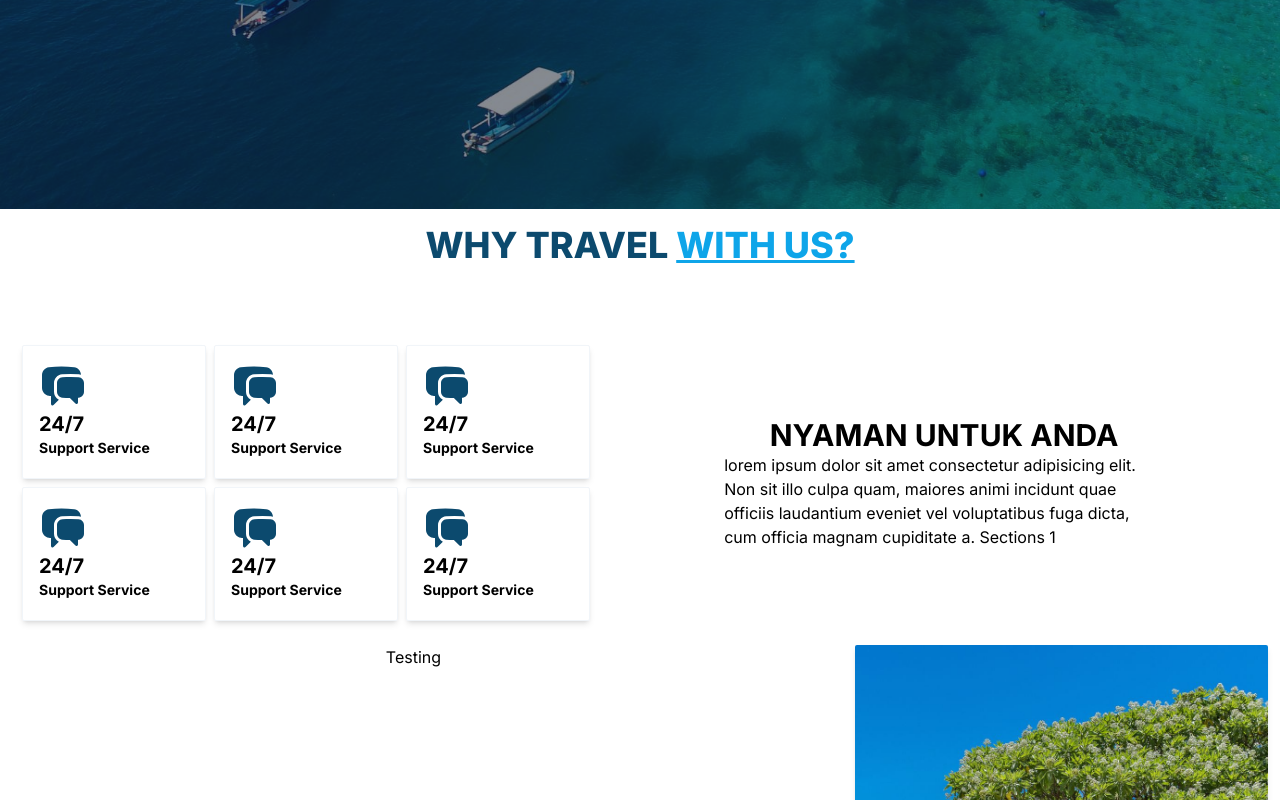
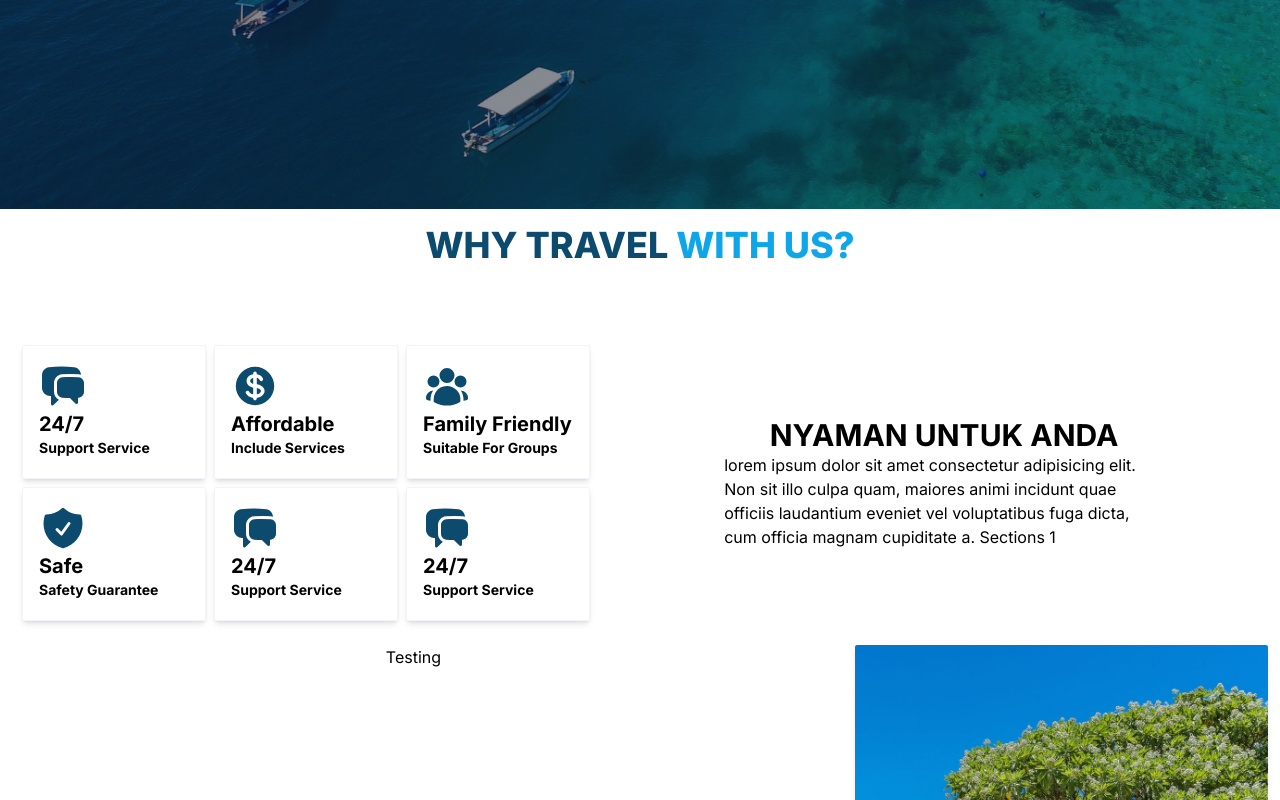
Before and after one commit to Sume-lang/theHills, a Next.js app: page / in a window 1280 px wide. Shown: the part 591-1391 px from the top of the page. Built offline with nearby package versions, Linux system fonts and the light colour scheme.

Commit message:
modified

```diff
--- a/app/sections/layouttemplates/layout.js
+++ b/app/sections/layouttemplates/layout.js
@@ -1,4 +1,9 @@
-import { HiChatBubbleLeftRight } from "react-icons/hi2";
+import {
+  HiChatBubbleLeftRight,
+  HiMiniCurrencyDollar,
+  HiUserGroup,
+  HiShieldCheck,
+} from "react-icons/hi2";
 
 const dataLayout = [
   {
@@ -11,26 +16,26 @@ const dataLayout = [
   },
   {
     id: 2,
-    name: "24/7",
-    title: "Support Service",
+    name: "Affordable",
+    title: "Include Services",
     desc: "lorem ipsum dolor sit amet consectetur adipisicing elit. Non sit illo culpa quam, maiores animi incidunt quae officiis laudantium eveniet vel voluptatibus fuga dicta, cum officia magnam cupiditate a.  Sections 2",
-    icons: <HiChatBubbleLeftRight />,
+    icons: <HiMiniCurrencyDollar />,
     link: "/",
   },
   {
     id: 3,
-    name: "24/7",
-    title: "Support Service",
+    name: "Family Friendly",
+    title: "Suitable For Groups",
     desc: "lorem ipsum dolor sit amet consectetur adipisicing elit. Non sit illo culpa quam, maiores animi incidunt quae officiis laudantium eveniet vel voluptatibus fuga dicta, cum officia magnam cupiditate a.  Sections 3",
-    icons: <HiChatBubbleLeftRight />,
+    icons: <HiUserGroup />,
     link: "/",
   },
   {
     id: 4,
-    name: "24/7",
-    title: "Support Service",
+    name: "Safe",
+    title: "Safety Guarantee",
     desc: "lorem ipsum dolor sit amet consectetur adipisicing elit. Non sit illo culpa quam, maiores animi incidunt quae officiis laudantium eveniet vel voluptatibus fuga dicta, cum officia magnam cupiditate a. Sections 4",
-    icons: <HiChatBubbleLeftRight />,
+    icons: <HiShieldCheck />,
     link: "/",
   },
   {
--- a/app/sections/layouttemplates/layouttemp.tsx
+++ b/app/sections/layouttemplates/layouttemp.tsx
@@ -70,7 +70,7 @@ export default function Layouttemp() {
           }}
         >
           <h1 className="text-4xl font-extrabold uppercase text-start text-sky-900">
-            Why Travel <span className="text-sky-500 underline">with Us?</span>
+            Why Travel <span className="text-sky-500">with Us?</span>
           </h1>
         </motion.div>
         <motion.div
```
